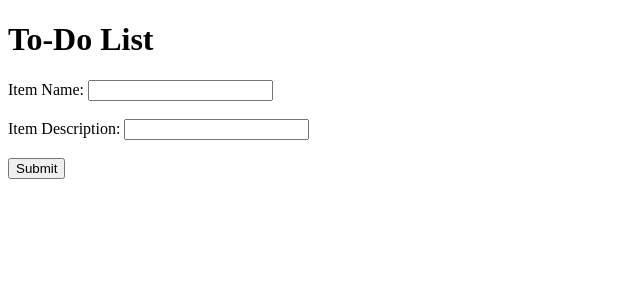
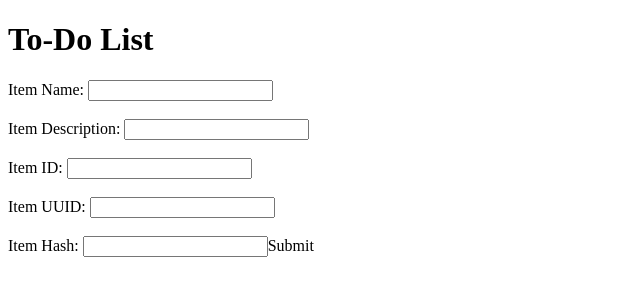
Before and after one commit to Khushiparate/Tutedude-devops-ass-4, a Python web app: template templates/index.html in a window 1280 px wide. Shown: the top 300 px of the page, without its empty margins (0-640 px from the left). Run offline with Jinja, Linux system fonts and the light colour scheme; the template is opened without the code that fills it, so the values that code supplies are empty.

```diff
--- a/templates/index.html
+++ b/templates/index.html
@@ -6,6 +6,9 @@
   <form id="todoForm">
     <label>Item Name: <input type="text" id="itemName"></label><br><br>
     <label>Item Description: <input type="text" id="itemDescription"></label><br><br>
+    <label>Item ID: <input type="text" id="itemID"></label><br><br>
+    <label>Item UUID: <input type="text" id="itemUUID"></label><br><br>
+    <label>Item Hash: <input type="text" id="item</label><br><br>
     <button type="submit">Submit</button>
   </form>
   <script>
```
